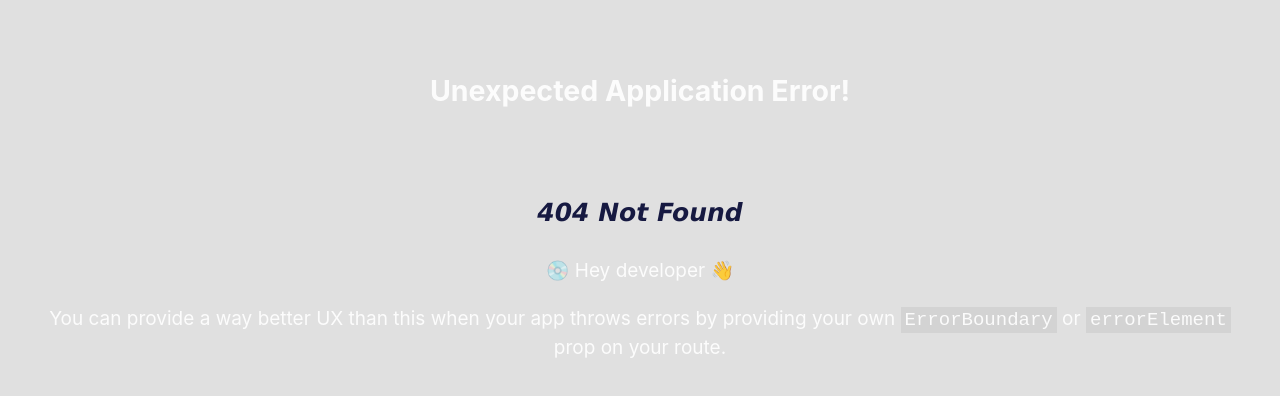
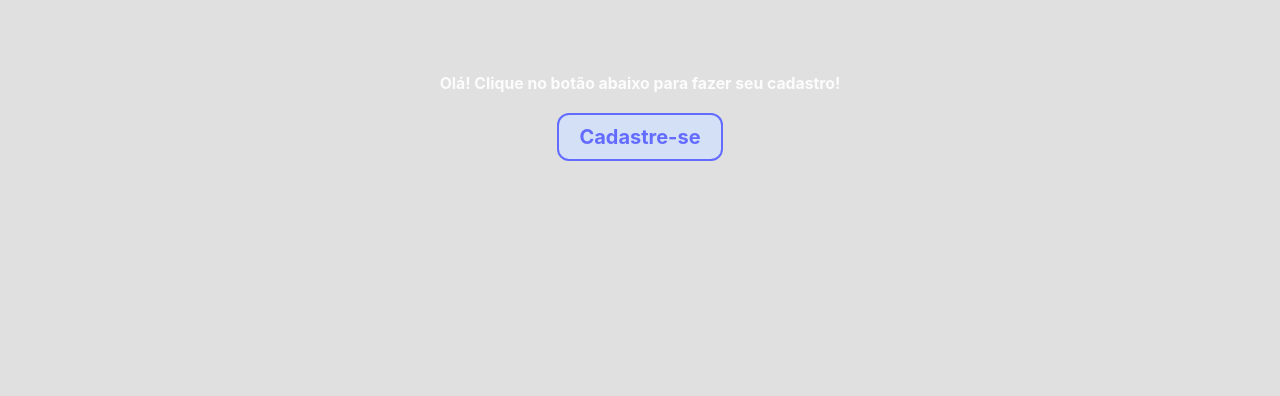
Before and after one commit to vitoriaamaral09/frontend, a React (Vite) app in the folder proj-react/: page /Dashboard in a window 1280 px wide. Before the commit this address had no page. Shown: the top 396 px of the page. Built offline with nearby package versions, Linux system fonts and the light colour scheme.

Commit message:
adc dashboard

```diff
--- a/proj-react/src/App.jsx
+++ b/proj-react/src/App.jsx
@@ -11,7 +11,7 @@ function App(){
       />
       <Login
         title="Página Usuário"
-        link= "/Pagina2"
+        link= "/Dashboard"
       />
     </div>
   );
--- a/proj-react/src/assets/Card.jsx
+++ b/proj-react/src/assets/Card.jsx
@@ -1,11 +1,13 @@
-export function Card({ title, buttonLabel = 'Acessar Aqui' }) {
+import { Link } from "react-router-dom";
+
+export function Card({ title, link, buttonLabel = 'Acessar Aqui' }) {
   return (
     <div className="card">
       <div className="card-body">
         <h5 className="card-title">{title}</h5>
-          <a href="#go" className="btn btn-primary">
+        <Link to= {link}>
           {buttonLabel}
-          </a>
+        </Link>
       </div>
     </div>
   );
--- /dev/null
+++ b/proj-react/src/assets/Dashboard.jsx
@@ -0,0 +1,15 @@
+
+import { Card } from './Card';
+function Dashboard(){
+    return (
+      <div>
+        <Card
+          title="Olá! Clique no botão abaixo para fazer seu cadastro!"
+          buttonLabel="Cadastre-se"
+          link= "/Pagina2"
+        />
+      </div>
+    );
+  }
+
+  export default Dashboard;
--- a/proj-react/src/assets/Pagina1.jsx
+++ b/proj-react/src/assets/Pagina1.jsx
@@ -6,23 +6,23 @@ export default function Pagina1 () {
       <div className="card-list">
         <Card
           title="Informações Cadastrais"
-          buttonLabel="Acessar Aqui"
+
         />
         <Card
           title="Situação do Usuário"
-          buttonLabel="Acessar Aqui"
+
         />
         <Card
           title="Processos"
-          buttonLabel="Acessar Aqui"
+
         />
         <Card
           title="Validação de documentos"
-          buttonLabel="Acessar Aqui"
+
         />
         <Card
           title="Emissão de guias"
-          buttonLabel="Acessar Aqui"
+
         />
         <ListaSolicitacao/>
       </div>
```
Also changed, not shown: proj-react/src/main.jsx (+9 -1 lines). Lines whose indentation alone changed are shown as unchanged.
